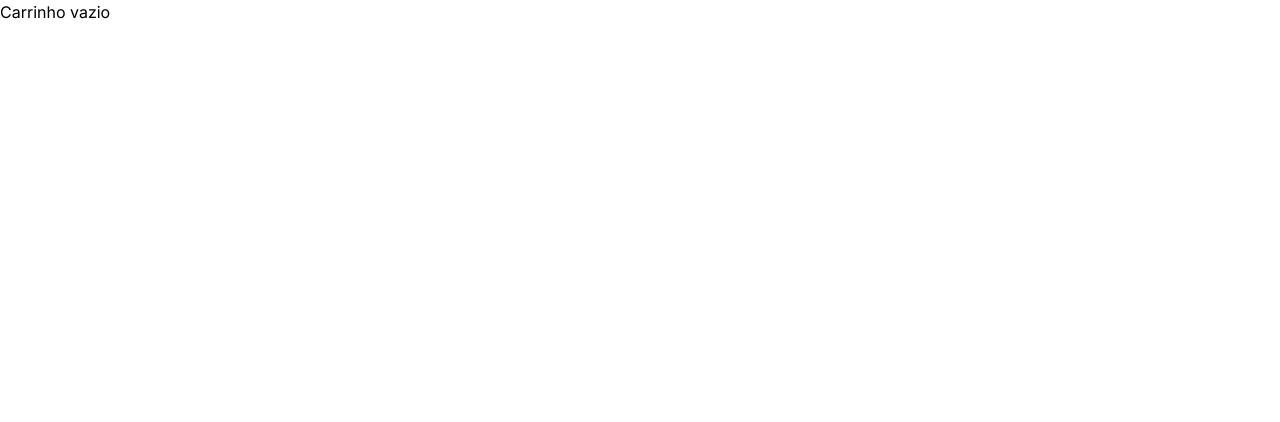
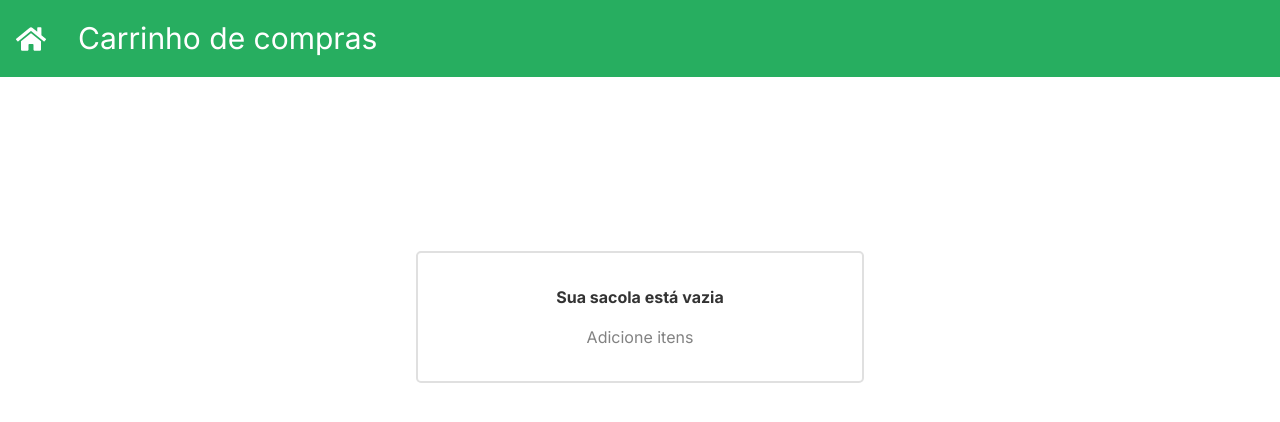
Before and after one commit to Kenzie-Academy-Brasil-Developers/react-entrega-s5-hamburgueria-2-0-com-typescript-json-server-martachmlima, a React (Create React App) app: page /cart in a window 1280 px wide. Shown: the top 422 px of the page. Built offline with nearby package versions, Linux system fonts and the light colour scheme; sample sign-in values are in the browser's storage.

Commit message:
feature/configuring cart page

```diff
--- a/src/components/ProductCard/index.tsx
+++ b/src/components/ProductCard/index.tsx
@@ -12,6 +12,7 @@ import { FaTrash } from "react-icons/fa";
 import { useAuth } from "../../contexts/AuthContext";
 import { theme } from "../../styles/theme";
 import { useProducts } from "../../contexts/ProductsContext";
+import { getParseTreeNode } from "typescript";
 
 interface Product {
   id: string;
@@ -24,55 +25,64 @@ interface Product {
 
 interface CardProps {
   product: Product;
+  isRemovable?: boolean;
 }
 
-export const ProductCard = ({ product }: CardProps) => {
+export const ProductCard = ({ product, isRemovable = false }: CardProps) => {
   const { deleteProduct, addToCart } = useProducts();
   const { accessToken, user } = useAuth();
 
   return (
     <Box
       cursor="pointer"
-      _hover={{ transform: "translateY(-7px)", borderColor: "gray.100" }}
+      _hover={{ transform: "translateY(-7px)", borderColor: "green.500" }}
       transition="border 0.2s, ease 0s, transform 0.2s"
-      borderWidth="1px"
-      borderColor="gray.50"
+      borderWidth="2px solid"
+      borderColor="gray.100"
       boxShadow="base"
-      padding="7"
-      w={["80vw", "auto"]}
+      w={["270px", "300px"]}
+      h="346px"
     >
-      <Flex justify="space-between">
-        <Box>
-          <Image src={product.img} />
-        </Box>
-        <Heading as="h1" size="md">
+      <Flex flexDirection="column" w="100%">
+        <Flex bg="gray.0" w="100%" h="150px" justifyContent="center">
+          <Image src={product.img} h="157px" />
+        </Flex>
+        <Heading ml="3" as="h1" size="md" mt="4" color="gray.600">
           {product.name}
         </Heading>
-        <Box w="100%" mt="4">
-          <Text> {product.category} </Text>
-          <Text>
+        <Box w="100%" mt="4" ml="3">
+          <Text color="gray.300"> {product.category} </Text>
+          <Text mt="4" color="green.500" fontWeight="bold">
             R{"$ "}
             {Number(product.price).toFixed(2)}
           </Text>
         </Box>
-        <Button onClick={() => addToCart(product, accessToken)}>
-          Adicionar ao carrinho
-        </Button>
-
-        <HStack spacing="4">
-          <Center
-            as="button"
-            w="30px"
-            h="30px"
-            borderWidth="1px"
-            borderRadius="5px"
-            borderColor="gray.200"
-            bgColor="white"
+        {!isRemovable && (
+          <Button
+            mt="4"
+            ml="3"
+            color="white"
+            bg="gray.400"
+            w="106px"
+            onClick={() => addToCart(product, accessToken)}
+            _hover={{ bg: "green.500" }}
+          >
+            Adicionar
+          </Button>
+        )}
+        {isRemovable && (
+          <Button
+            mt="4"
+            ml="3"
+            color="white"
+            bg="gray.400"
+            w="106px"
             onClick={() => deleteProduct(product.id, accessToken)}
+            _hover={{ bg: "red.600" }}
           >
-            <FaTrash color={theme.colors.gray[300]} />
-          </Center>
-        </HStack>
+            Remover
+          </Button>
+        )}
       </Flex>
     </Box>
   );
--- a/src/contexts/ProductsContext.tsx
+++ b/src/contexts/ProductsContext.tsx
@@ -25,7 +25,7 @@ interface ProductContextData {
   searchProduct: (productName: string) => Promise<void>;
   notFound: boolean;
   productNotFound: string;
-  /* loadCart: (accessToken: string) => Promise<void>; */
+  loadCart: (accessToken: string) => Promise<void>;
   cart: Product[];
 }
 
@@ -83,10 +83,10 @@ const ProductProvider = ({ children }: ProductProviderProps) => {
       .catch((err) => {
         console.log(err);
       });
-    console.log(data);
   }, []);
 
-  /*   const loadCart = useCallback(async (accessToken: string) => {
+  const loadCart = useCallback(
+    async (accessToken: string) => {
       api
         .get("/cart", {
           headers: {
@@ -97,7 +97,9 @@ const ProductProvider = ({ children }: ProductProviderProps) => {
           setCart([...cart, response.data]);
         })
         .catch((err) => console.log(err));
-  }, []); */
+    },
+    [cart]
+  );
 
   /* const removeAllProducts = () => {
 
@@ -112,14 +114,14 @@ const ProductProvider = ({ children }: ProductProviderProps) => {
           },
         })
         .then((_) => {
-          const filteredProducts = products.filter(
+          const filteredProducts = cart.filter(
             (product) => product.id !== productId
           );
           setCart(filteredProducts);
         })
         .catch((err) => console.log(err));
     },
-    [products]
+    [cart]
   );
 
   return (
@@ -132,7 +134,7 @@ const ProductProvider = ({ children }: ProductProviderProps) => {
         products,
         searchProduct,
         addToCart,
-        /* loadCart, */
+        loadCart,
         cart,
       }}
     >
--- /dev/null
+++ b/src/pages/Cart/AsideTotal.tsx
@@ -0,0 +1,27 @@
+import { Flex, Button, Text, Box } from "@chakra-ui/react";
+
+export const AsideTotal = () => {
+  return (
+    <Flex flexDirection="column" alignItems="center" justifyContent="center">
+      <Box w="90%" h="3px" bg="gray.100" mt="6" />
+      <Text
+        fontSize={["lg", "lg", "xl"]}
+        color="gray.600"
+        fontWeight="bold"
+        mt="6"
+      >
+        Total: R$ 50.00
+      </Text>
+      <Button
+        mt="6"
+        ml="3"
+        color="white"
+        bg="red.500"
+        onClick={() => {}}
+        _hover={{ bg: "red.600" }}
+      >
+        Remover todos
+      </Button>
+    </Flex>
+  );
+};
--- a/src/pages/Cart/CartList.tsx
+++ b/src/pages/Cart/CartList.tsx
@@ -25,7 +25,7 @@ export const CartList = ({ loading, products }: ProductListProps) => (
       mt="8"
     >
       {products.map((product) => (
-        <ProductCard key={product.id} product={product} />
+        <ProductCard key={product.id} product={product} isRemovable={true} />
       ))}
     </Grid>
   </Box>
--- a/src/pages/Cart/index.tsx
+++ b/src/pages/Cart/index.tsx
@@ -3,20 +3,64 @@ import { useEffect } from "react";
 import { useProducts } from "../../contexts/ProductsContext";
 import { useAuth } from "../../contexts/AuthContext";
 import { useState } from "react";
-import { Box, Text } from "@chakra-ui/react";
+import { Box, Text, Center, Flex } from "@chakra-ui/react";
+import { FaHome } from "react-icons/fa";
+import { useHistory } from "react-router-dom";
+import { AsideTotal } from "./AsideTotal";
 
 export const Cart = () => {
-  const { cart, deleteProduct } = useProducts();
-  const { user, accessToken } = useAuth();
+  const { cart, loadCart } = useProducts();
+  const { accessToken } = useAuth();
   const [loading, setLoading] = useState(true);
+  const history = useHistory();
+
+  /*  useEffect(() => {
+    loadCart(accessToken).then((res) => setLoading(false));
+  }, []); */
 
   return (
+    <>
+      <Flex
+        as="h1"
+        w="100%"
+        bg="green.500"
+        color="white"
+        fontSize={["lg", "lg", "3xl"]}
+        padding="4"
+      >
+        <Box as="button" mr="8">
+          <FaHome color="white" onClick={() => history.push("/dashboard")} />
+        </Box>
+        <Text>Carrinho de compras</Text>
+      </Flex>
       <Box>
         {!cart.length ? (
-        <Text>Carrinho vazio</Text>
+          <Center h="60vh">
+            <Flex
+              flexDirection="column"
+              w={["80%", "50%", "35%"]}
+              padding="8"
+              border="2px solid"
+              borderColor="gray.100"
+              borderRadius="5px"
+              justifyContent="center"
+              alignItems="center"
+            >
+              <Text color="gray.600" fontWeight="bold">
+                Sua sacola está vazia
+              </Text>
+              <Text mt="4" color="gray.300">
+                Adicione itens
+              </Text>
+            </Flex>
+          </Center>
         ) : (
+          <Box>
             <CartList loading={loading} products={cart} />
+            <AsideTotal />
+          </Box>
         )}
       </Box>
+    </>
   );
 };
--- a/src/pages/Home/ProductList.tsx
+++ b/src/pages/Home/ProductList.tsx
@@ -1,4 +1,4 @@
-import { Box, Grid } from "@chakra-ui/react";
+import { Box, Grid, Flex } from "@chakra-ui/react";
 import { ProductCard } from "../../components/ProductCard";
 
 interface Product {
@@ -18,11 +18,13 @@ interface ProductListProps {
 export const ProductList = ({ loading, products }: ProductListProps) => (
   <Box>
     <Grid
+      wrap="wrap"
       w="100%"
-      templateColumns="repeat(auto-fill, minmax(420px, 1fr))"
+      templateColumns="repeat(auto-fill, minmax(300px, 1fr))"
       gap={10}
       paddingX="8"
       mt="8"
+      mb="8"
     >
       {products.map((product) => (
         <ProductCard key={product.id} product={product} />
--- a/src/pages/Home/index.tsx
+++ b/src/pages/Home/index.tsx
@@ -16,9 +16,7 @@ interface Product {
 
 export const Home = () => {
   const [loading, setLoading] = useState(true);
-  const { user, accessToken } = useAuth();
-  const { products, searchProduct, loadProducts, deleteProduct } =
-    useProducts();
+  const { products, loadProducts } = useProducts();
 
   useEffect(() => {
     loadProducts().then((res) => setLoading(false));
--- a/src/services/api.ts
+++ b/src/services/api.ts
@@ -1,5 +1,5 @@
 import axios from "axios";
 
 export const api = axios.create({
-  baseURL: "https://kenzie-burguer-api-marta.herokuapp.com",
+  baseURL: "https://api-burguer-kenzie.herokuapp.com",
 });
```
Lines whose indentation alone changed are shown as unchanged.
